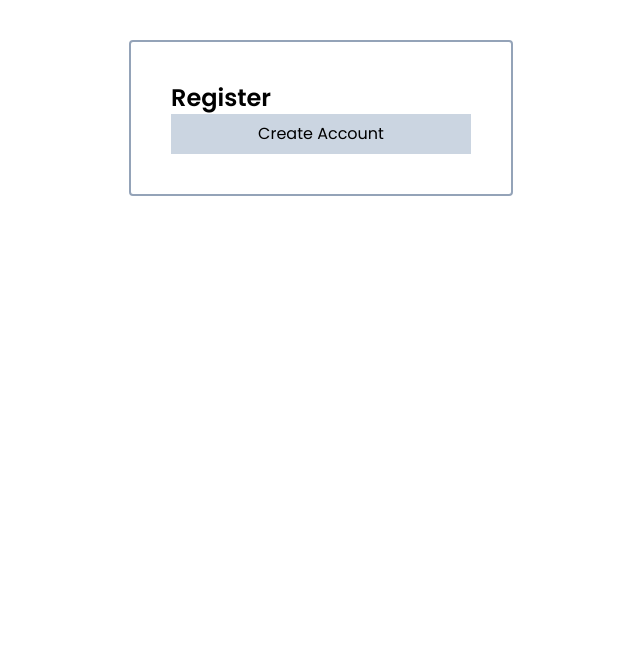
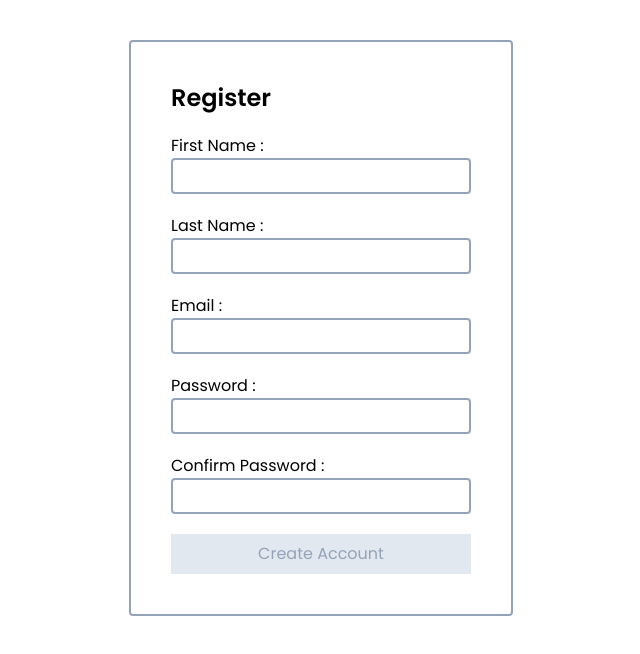
Before and after one commit to dhanushkagimhan/Real-time-collaborative-drawing-app-frontend, a React (Vite) app: page /register in a window 1280 px wide. Shown: the top 654 px of the page, without its empty margins (319-959 px from the left). Built offline with nearby package versions, Linux system fonts and the light colour scheme.

Commit message:
created register form validation

```diff
--- a/src/pages/authentication/Register.tsx
+++ b/src/pages/authentication/Register.tsx
@@ -1,11 +1,105 @@
-import { FormEvent } from "react";
+import { ChangeEvent, FormEvent, useState } from "react";
 import { Button, InputBox } from "../../utility/components";
 
+type FormValueType = {
+  firstName: string;
+  lastName: string;
+  email: string;
+  password: string;
+  cPassword: string;
+};
+
 export default function Register() {
+  const [formValues, setFormValues] = useState<FormValueType>({
+    firstName: "",
+    lastName: "",
+    email: "",
+    password: "",
+    cPassword: "",
+  });
+
+  const [formErrors, setFormErrors] = useState<FormValueType>({
+    firstName: "",
+    lastName: "",
+    email: "",
+    password: "",
+    cPassword: "",
+  });
+
+  const [submitBtnDisabled, setSubmitBtnDisabled] = useState<boolean>(true);
+
+  const handleChange = (e: ChangeEvent<HTMLInputElement>) => {
+    const name: string = e.target.name;
+    const value: string = e.target.value;
+
+    setFormValues((values) => ({ ...values, [name]: value }));
+
+    let submitBtnDisableLocal: boolean = false;
+
+    if (name === "email") {
+      if (
+        value.match(/^\w+([\.-]?\w+)*@\w+([\.-]?\w+)*(\.\w{2,3})+$/) == null
+      ) {
+        setFormErrors((values) => ({
+          ...values,
+          [name]: "Please add valid email address",
+        }));
+        submitBtnDisableLocal = true;
+      } else {
+        setFormErrors((values) => ({
+          ...values,
+          [name]: "",
+        }));
+      }
+    }
+
+    if (name === "password") {
+      if (value.length < 8) {
+        setFormErrors((values) => ({
+          ...values,
+          [name]: "Password length must have more than 8 characters",
+        }));
+        submitBtnDisableLocal = true;
+      } else {
+        setFormErrors((values) => ({
+          ...values,
+          [name]: "",
+        }));
+      }
+    }
+
+    if (name === "cPassword") {
+      if (value !== formValues.password) {
+        setFormErrors((values) => ({
+          ...values,
+          [name]: "Confirm password and password are not match!",
+        }));
+        submitBtnDisableLocal = true;
+      } else {
+        setFormErrors((values) => ({
+          ...values,
+          [name]: "",
+        }));
+      }
+    }
+
+    if (
+      formValues.firstName === "" ||
+      formValues.lastName === "" ||
+      formValues.email === "" ||
+      formValues.password === "" ||
+      formValues.cPassword === ""
+    ) {
+      submitBtnDisableLocal = true;
+    }
+
+    setSubmitBtnDisabled(submitBtnDisableLocal);
+  };
+
   const formSubmit = (e: FormEvent) => {
     e.preventDefault();
 
-    console.log(e);
+    console.log(formValues);
   };
 
   return (
@@ -14,12 +108,51 @@ export default function Register() {
         <h2 className="text-2xl font-semibold">Register</h2>
 
         <form className="w-[300px]" onSubmit={formSubmit}>
-          {/* <InputBox title="First Name" name="firstName" />
-          <InputBox title="Last Name" name="lastName" />
-          <InputBox title="Email" name="email" />
-          <InputBox title="Password" name="password" />
-          <InputBox title="Confirm Password" name="cPassword" /> */}
-          <Button title="Create Account" type="submit" />
+          <InputBox
+            title="First Name"
+            name="firstName"
+            value={formValues.firstName}
+            handleChange={handleChange}
+            required={true}
+          />
+          <InputBox
+            title="Last Name"
+            name="lastName"
+            value={formValues.lastName}
+            handleChange={handleChange}
+            required={true}
+          />
+          <InputBox
+            title="Email"
+            name="email"
+            type="email"
+            value={formValues.email}
+            handleChange={handleChange}
+            required={true}
+          />
+          <InputBox
+            title="Password"
+            name="password"
+            type="password"
+            value={formValues.password}
+            handleChange={handleChange}
+            required={true}
+            error={formErrors.password}
+          />
+          <InputBox
+            title="Confirm Password"
+            name="cPassword"
+            type="password"
+            value={formValues.cPassword}
+            handleChange={handleChange}
+            required={true}
+            error={formErrors.cPassword}
+          />
+          <Button
+            title="Create Account"
+            type="submit"
+            disable={submitBtnDisabled}
+          />
         </form>
       </div>
     </div>
```
